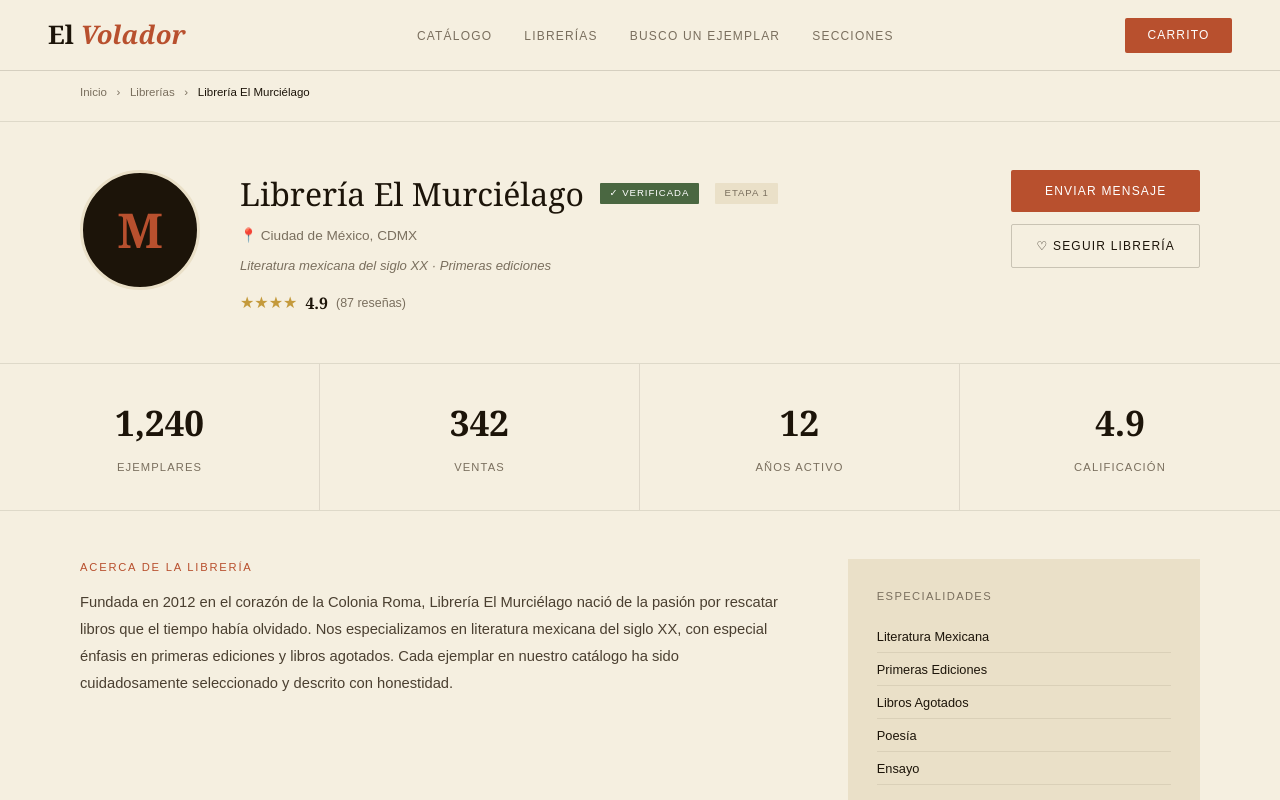
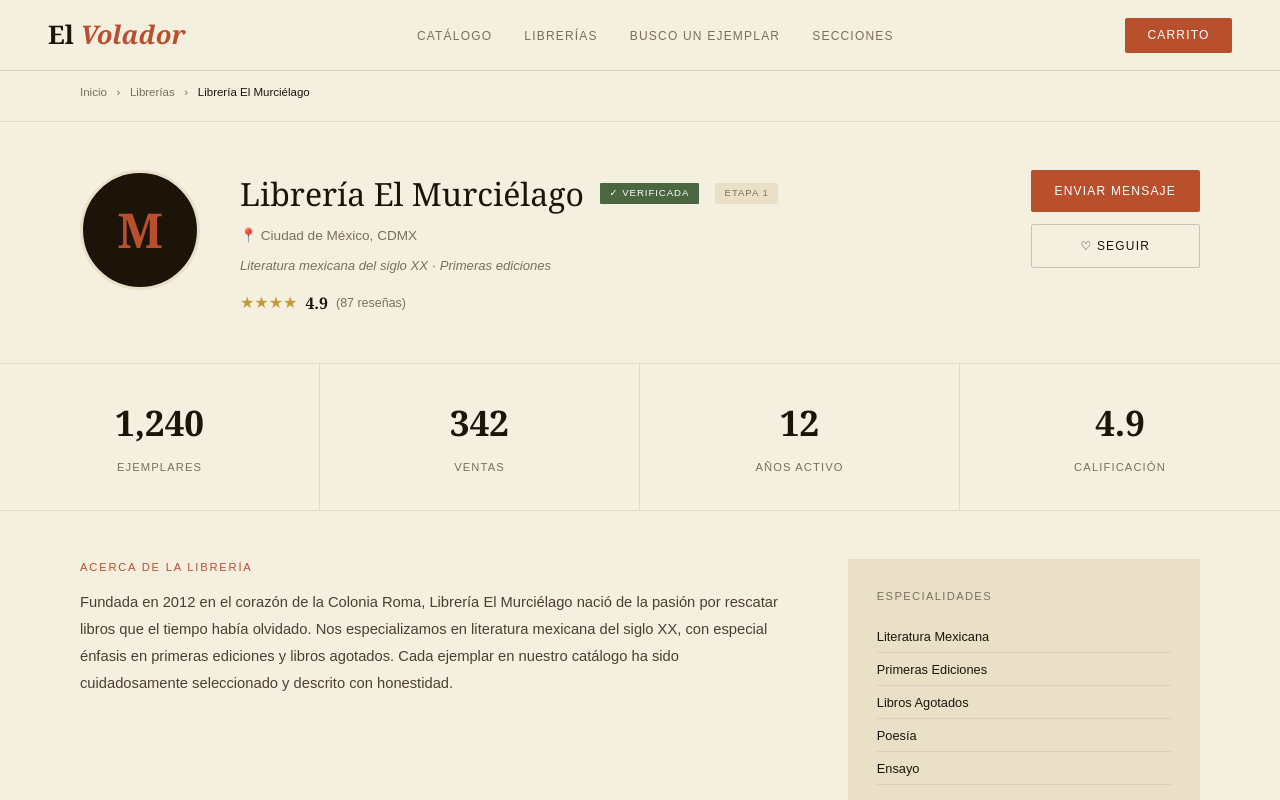
Before and after one commit to alexanderbrucksantos/el-volador, a Next.js app: page /libreria/1 in a window 1280 px wide. Shown: the top 800 px of the page. Built offline with nearby package versions, Linux system fonts and the light colour scheme.

Commit message:
ajuste en página de librería

```diff
--- a/src/app/libreria/[id]/page.js
+++ b/src/app/libreria/[id]/page.js
@@ -390,7 +390,7 @@ export default function PerfilLibreria() {
                 textTransform: "uppercase",
               }}
             >
-              ♡ Seguir librería
+              ♡ Seguir
             </button>
           </div>
         </div>
```
